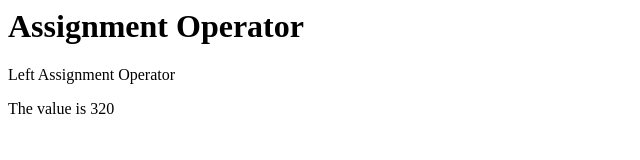
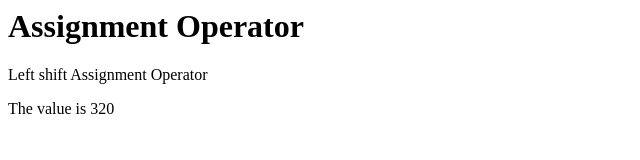
Before and after one commit to jose-hutech/javascript-learning, a plain HTML site: page js-basics/assignment.html in a window 1280 px wide. Shown: the full height of the page, 0-640 px from the left. Drawn offline with Linux system fonts and the light colour scheme.

Commit message:
Update assignment.html

```diff
--- a/js-basics/assignment.html
+++ b/js-basics/assignment.html
@@ -1,7 +1,7 @@
 <html>
     <body>
         <h1> Assignment Operator</h1>
-        <p>Left Assignment Operator</p>
+        <p>Left shift Assignment Operator</p>
         <p id="demo"> <<= operator </p>
         <script>
             let x=10;
```
